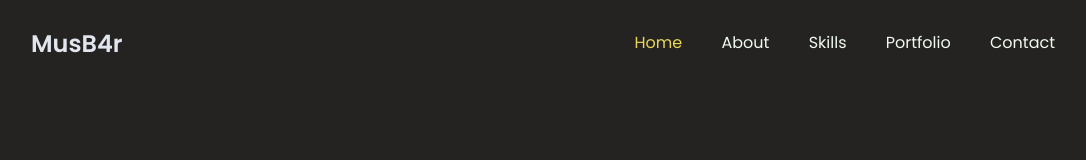
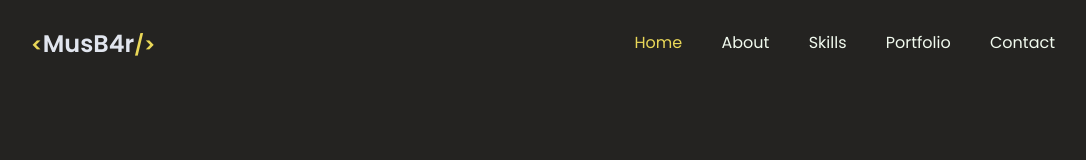
Before and after one commit to MusB4r/porfolio, a plain HTML site: page index.html in a window 1280 px wide. Shown: the top 160 px of the page, without its empty margins (97-1183 px from the left). Drawn offline with nearby package versions, Linux system fonts and the light colour scheme.

Commit message:
Mejora del logo

```diff
--- a/index.html
+++ b/index.html
@@ -13,7 +13,7 @@
 <body>
     <main>
         <header class="header">
-            <a href="https://musb4r.github.io/home/" class="logo">MusB4r</a>
+            <a href="https://musb4r.github.io/home/" class="logo"><span class="coach"><</span>MusB4r<span class="coach">/></span></a>
             <i class='bx bx-menu' id="menu-icon"></i>
             <nav class="navbar">
                 <a href="#Home" class="active">Home</a>
--- a/style.css
+++ b/style.css
@@ -40,6 +40,10 @@ body{
     cursor: pointer;
     opacity: 0;
     animation: slideRight 1s ease forwards;
+}
+.coach{
+    color: #E9D758;
+    font-size: 2.5vh;
 }
 .logo:hover{
     cursor:pointer;
```
